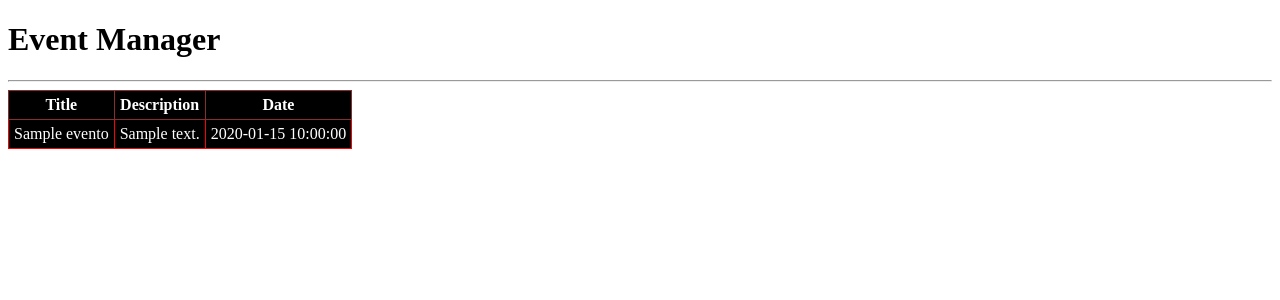
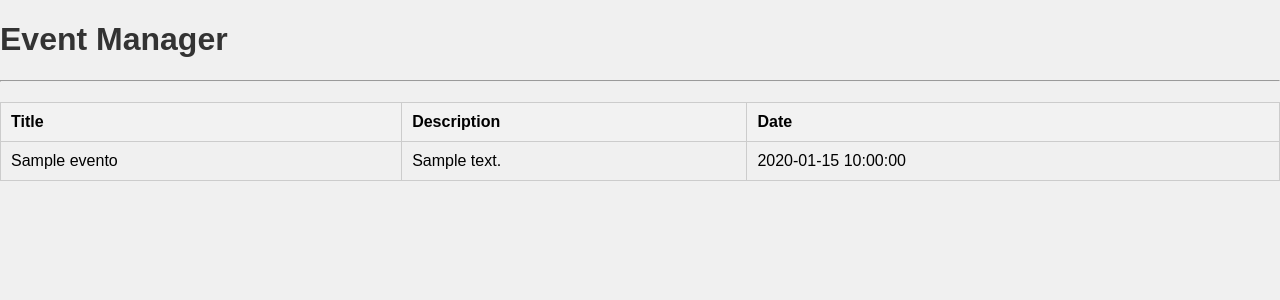
Before and after one commit to luisfernandoz/Projetos-Python, a Flask app: page / in a window 1280 px wide. Shown: the top 300 px of the page. Run offline with Flask 3, Linux system fonts and the light colour scheme; tables that the repository leaves empty or names only in its code hold one stand-in row (values such as "Sample post").

Commit message:
Refactor index.html and remove style.css

```diff
--- a/templates/index.html
+++ b/templates/index.html
@@ -3,7 +3,45 @@
   <head>
     <meta charset="UTF-8" />
     <title>Event Manager</title>
-    <link rel="stylesheet" href="style.css" />
+    <style>
+      body {
+        font-family: Arial, sans-serif;
+        background-color: #f0f0f0;
+        margin: 0;
+        padding: 0;
+      }
+
+      .container {
+        max-width: 800px;
+        margin: 0 auto;
+        padding: 20px;
+      }
+
+      h1 {
+        color: #333;
+      }
+
+      table {
+        width: 100%;
+        border-collapse: collapse;
+        margin-top: 20px;
+      }
+
+      table th,
+      table td {
+        border: 1px solid #ccc;
+        padding: 10px;
+        text-align: left;
+      }
+
+      table th {
+        background-color: #f2f2f2;
+      }
+
+      table tbody tr:nth-child(even) {
+        background-color: #f9f9f9;
+      }
+    </style>
   </head>
   <body>
     <h1>Event Manager</h1>
--- a/templates/style.css
+++ /dev/null
@@ -1,18 +0,0 @@
-table {
-    border:1px solid #ff0000;
-    border-collapse:collapse;
-    padding:5px;
-}
-table th {
-    border:1px solid #852f2f;
-    padding:5px;
-    background: #000000;
-    color: #ffffff;
-}
-table td {
-    border:1px solid #ff0000;
-    text-align:center;
-    padding:5px;
-    background: #000000;
-    color: #ffffff;
-}
```
